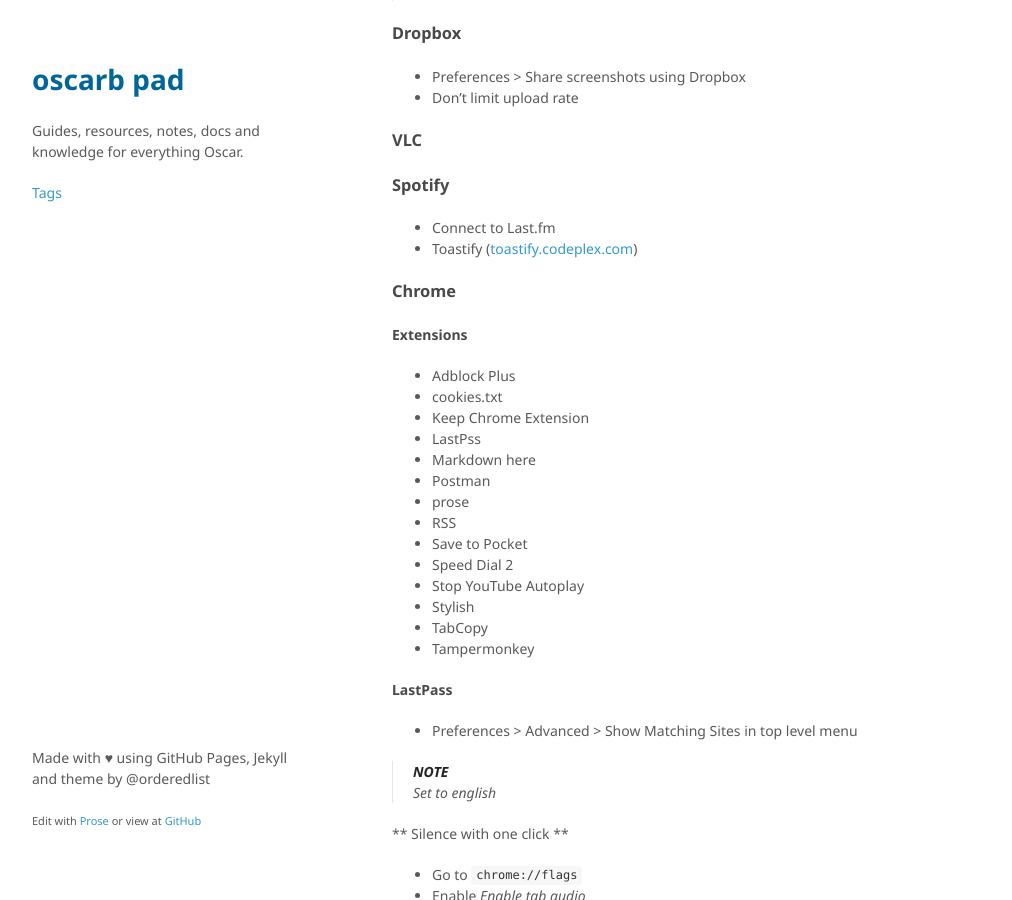
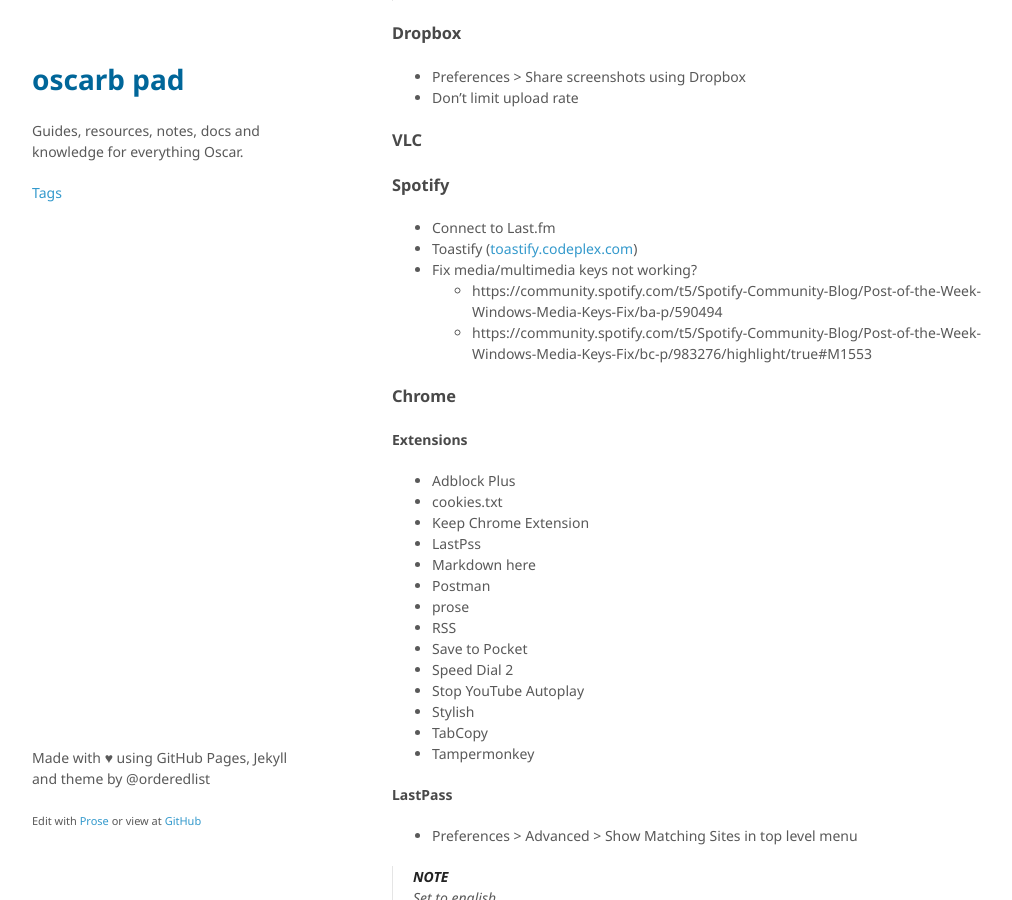
Before and after one commit to oscarb/pad, a Jekyll site: the page built from _docs/windows-10-essentials.md, in a window 1280 px wide and 900 px high, scrolled down 5963 px. Shown: the whole window, without its empty margins (128-1140 px from the left). Built offline with Jekyll 4.4.1, drawn with Linux system fonts in a browser that asks for light colours; some web fonts are replaced.

Commit message:
Updated windows-10-essentials.md

```diff
--- a/_docs/windows-10-essentials.md
+++ b/_docs/windows-10-essentials.md
@@ -225,6 +225,9 @@ Settings > Compression > Remove redundant folders from extraction path
 ### Spotify
 * Connect to Last.fm
 * Toastify ([toastify.codeplex.com](https://toastify.codeplex.com/))
+* Fix media/multimedia keys not working?
+	* https://community.spotify.com/t5/Spotify-Community-Blog/Post-of-the-Week-Windows-Media-Keys-Fix/ba-p/590494
+    * https://community.spotify.com/t5/Spotify-Community-Blog/Post-of-the-Week-Windows-Media-Keys-Fix/bc-p/983276/highlight/true#M1553
 
 ### Chrome
 
```
